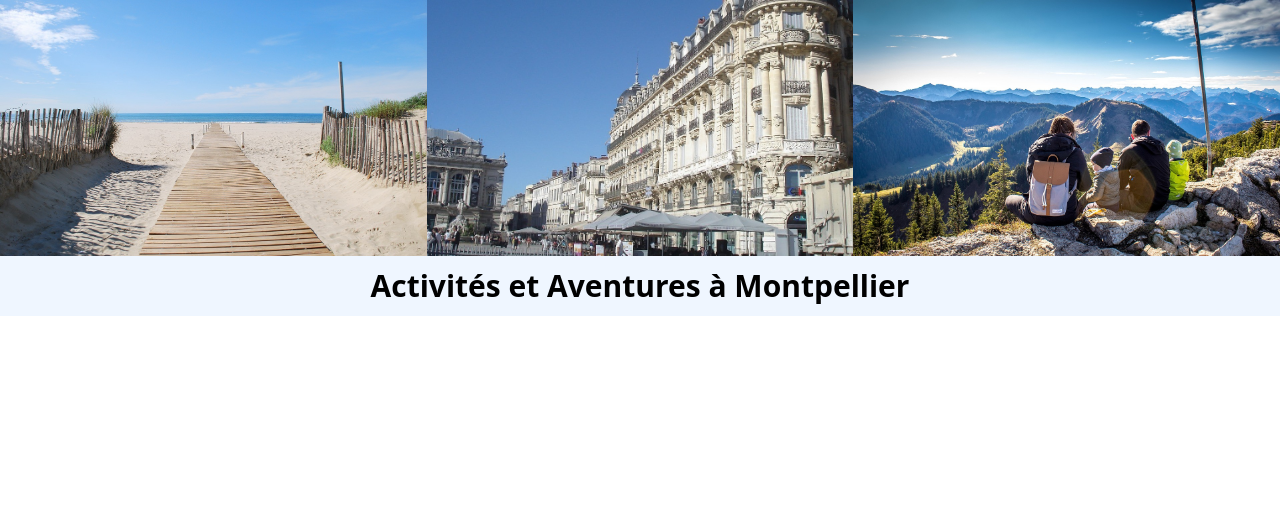
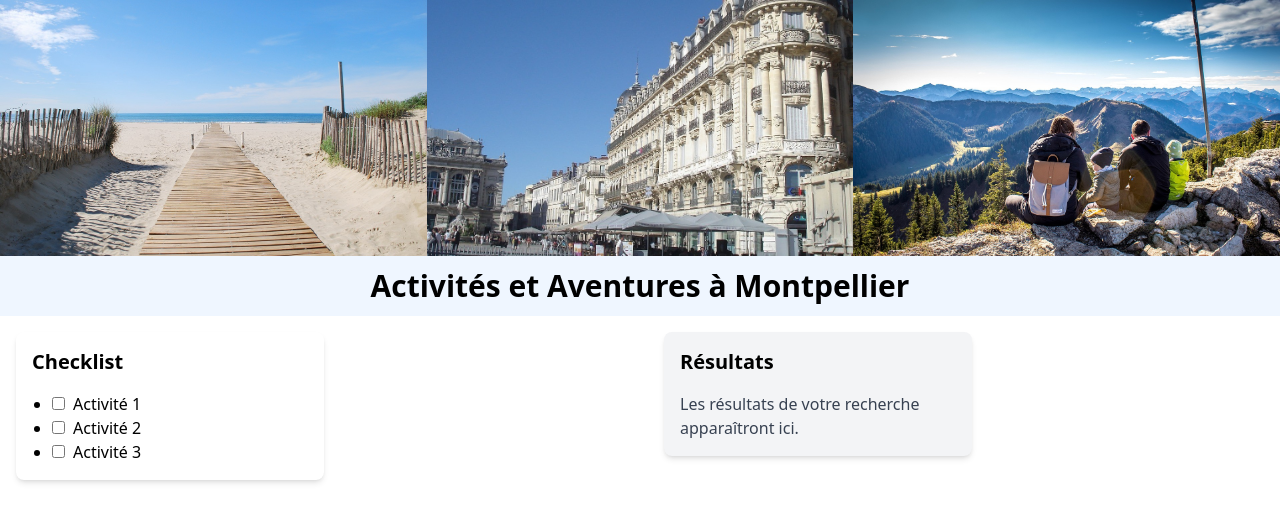
Before and after one commit to YohReg10/test-alternant, a Next.js app: page / in a window 1280 px wide. Shown: the top 522 px of the page. Built offline with nearby package versions, Linux system fonts and the light colour scheme.

Commit message:
create HomePage component, modifie index and Header

```diff
--- a/components/Header.tsx
+++ b/components/Header.tsx
@@ -1,9 +1,7 @@
 function Header() {
     return (
-        <header className="bg-gray-200 w-full">
-            {/* Conteneur parent pour toutes les images */}
-            <div className="flex w-full">
-                {/* Première image */}
+      <header className="flex justify-between items-center bg-gray-200 w-full">
+        <div className="flex">
           <div className="w-1/3">
             <img
               src="/images/beach.jpg"
@@ -11,8 +9,6 @@ function Header() {
               className="w-full h-64 object-cover"
             />
           </div>
-
-                {/* Deuxième image */}
           <div className="w-1/3">
             <img
               src="/images/montpellier.jpg"
@@ -20,8 +16,6 @@ function Header() {
               className="w-full h-64 object-cover"
             />
           </div>
-
-                {/* Troisième image */}
           <div className="w-1/3">
             <img
               src="/images/family.jpg"
@@ -33,5 +27,4 @@ function Header() {
       </header>
     );
   }
-
   export default Header;
--- /dev/null
+++ b/components/HomePage.tsx
@@ -0,0 +1,32 @@
+import Header from "../components/Header";
+import Checklist from "../components/Checklist";
+import Results from "../components/Results";
+
+function HomePage() {
+    return (
+        <div id="layout-page">
+            {/* Header et ruban supérieur */}
+            <div id="header-ruban" className="bg-blue-50 text-black">
+                <Header />
+                <h1 className="text-center text-3xl p-3">
+                    <strong>Activités et Aventures à Montpellier</strong>
+                </h1>
+            </div>
+
+            {/* Contenu principal du site */}
+            <div id="site-content" className="flex flex-row gap-4 p-4">
+                {/* Section gauche : Checklist */}
+                <div id="checklist-section" className="w-1/2">
+                    <Checklist />
+                </div>
+
+                {/* Section droite : Résultats */}
+                <div id="results-section" className="w-1/2">
+                    <Results />
+                </div>
+            </div>
+        </div>
+    );
+}
+
+export default HomePage;
--- a/pages/index.tsx
+++ b/pages/index.tsx
@@ -1,18 +1,5 @@
-import React from 'react';
-import Header from "../components/Header";
+import HomePage from "../components/HomePage";
 
-export default function HomePage() {
-  return (
-    <div id="layout-page">
-      <div id = "header-ruban" className='bg-blue-50 text-black'>
-        <Header />
-        <h1 className="text-center text-3xl p-3"><strong>Activités et Aventures à Montpellier</strong></h1>
-      </div>
-      <div id='site-content'>
-
-
-      </div>
-    </div>
-
-  );
+export default function Home() {
+  return <HomePage />;
 }
```
Lines whose indentation alone changed are shown as unchanged.
